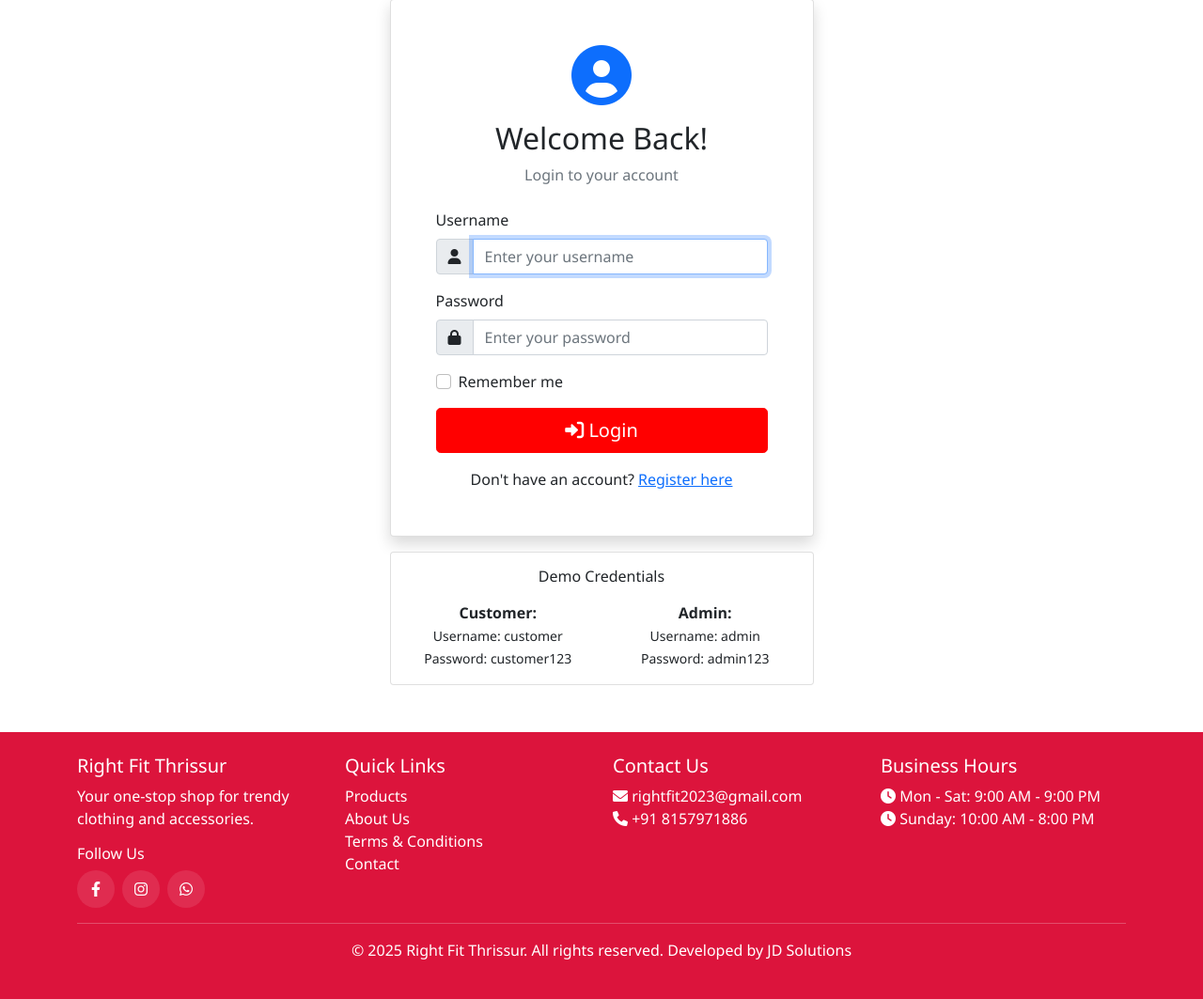
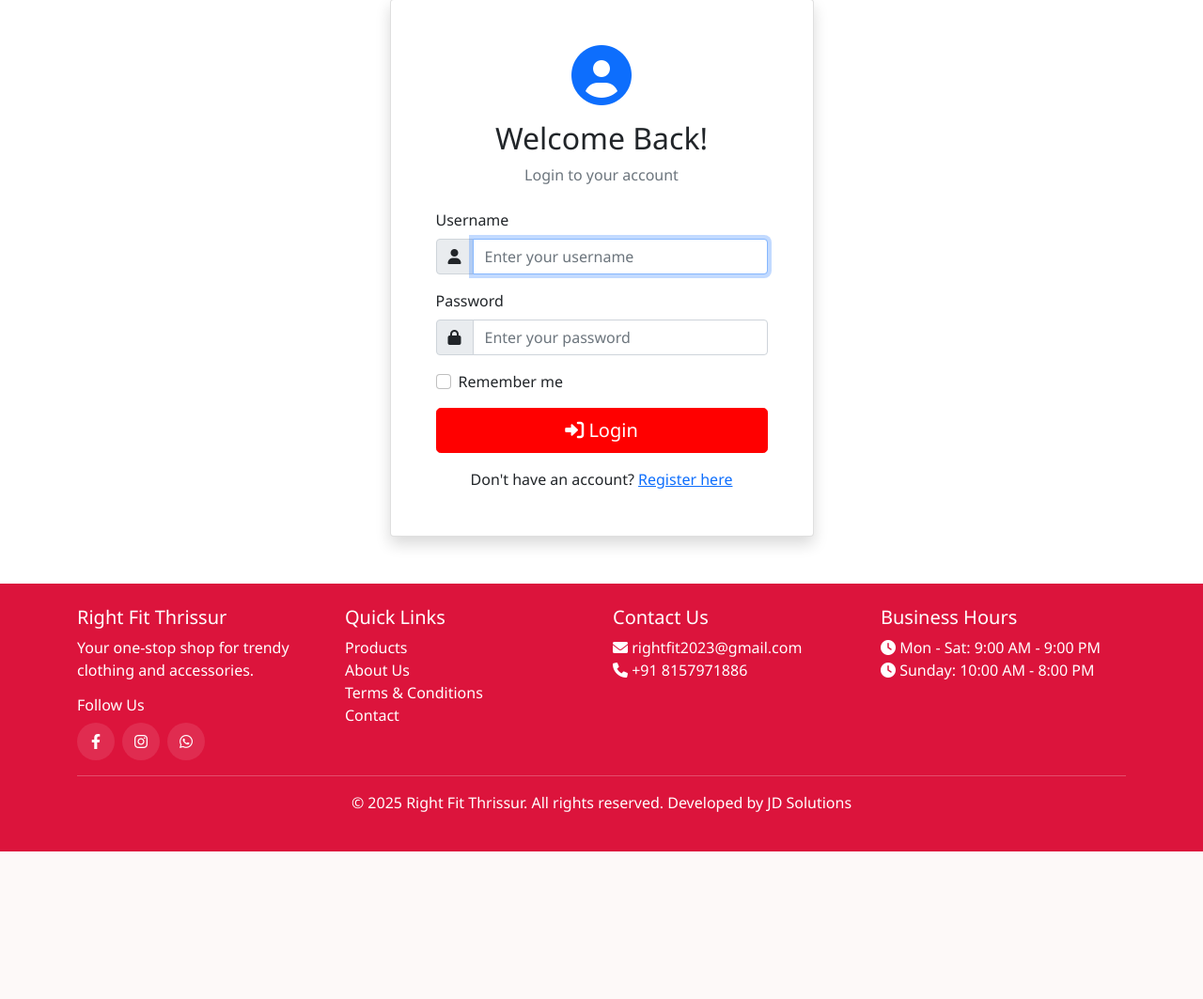
Before and after one commit to jerin288/right, a Flask app: page /login in a window 1280 px wide. Shown: the part 101-1164 px from the top of the page at 94% size. After the commit the page ends 1007 px from the top, so only its background shows below. Run offline with Flask 3, Linux system fonts and the light colour scheme; some libraries are stand-ins or nearby versions.

Commit message:
Remove demo credentials section from login page for production security

```diff
--- a/templates/login.html
+++ b/templates/login.html
@@ -55,25 +55,6 @@
                 </form>
             </div>
         </div>
-
-        <!-- Demo Credentials Info -->
-        <div class="card mt-3">
-            <div class="card-body">
-                <h6 class="text-center mb-3">Demo Credentials</h6>
-                <div class="row text-center">
-                    <div class="col-6">
-                        <strong>Customer:</strong><br>
-                        <small>Username: customer</small><br>
-                        <small>Password: customer123</small>
-                    </div>
-                    <div class="col-6">
-                        <strong>Admin:</strong><br>
-                        <small>Username: admin</small><br>
-                        <small>Password: admin123</small>
-                    </div>
-                </div>
-            </div>
-        </div>
     </div>
 </div>
 {% endblock %}
```
